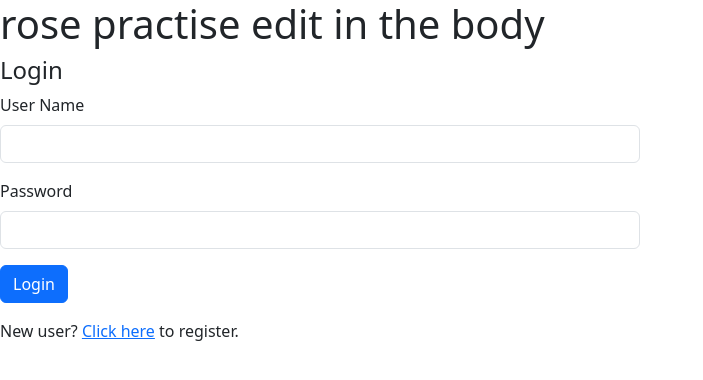
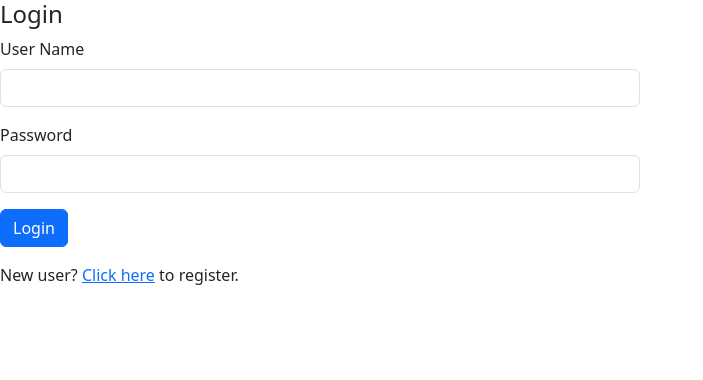
Before and after one commit to rosenetsch/ass2-group18, a Flask app: page /login in a window 1280 px wide. Shown: the top 380 px of the page, without its empty margins (0-703 px from the left). Run offline with Flask 3, Linux system fonts and the light colour scheme; parts of the project's set-up code (start-up, migrations or seed data) failed here and were passed over; some libraries are stand-ins or nearby versions.

Commit message:
Format HTML structure in base.html
removing previous changes.

```diff
--- a/wrkspce/IAB207_ASS2/projectfile/website/templates/base.html
+++ b/wrkspce/IAB207_ASS2/projectfile/website/templates/base.html
@@ -9,7 +9,7 @@
 </head>
 
 <body>
-    <h1>rose practise edit in the body</h1>
+
     <!-- Header -->
     <header>
 
```
